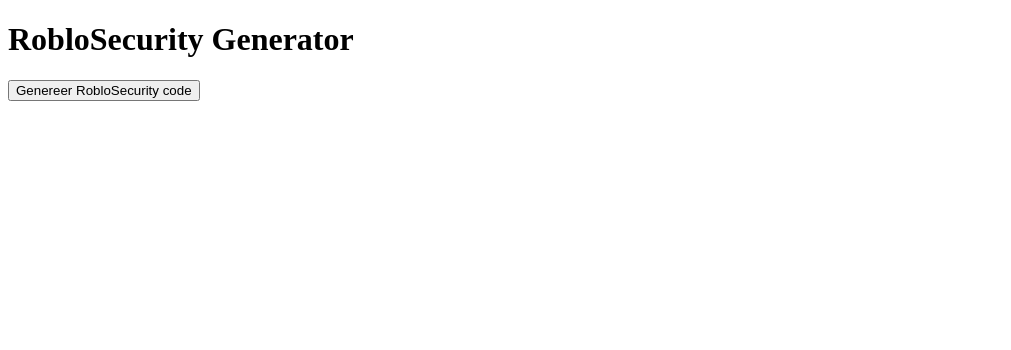
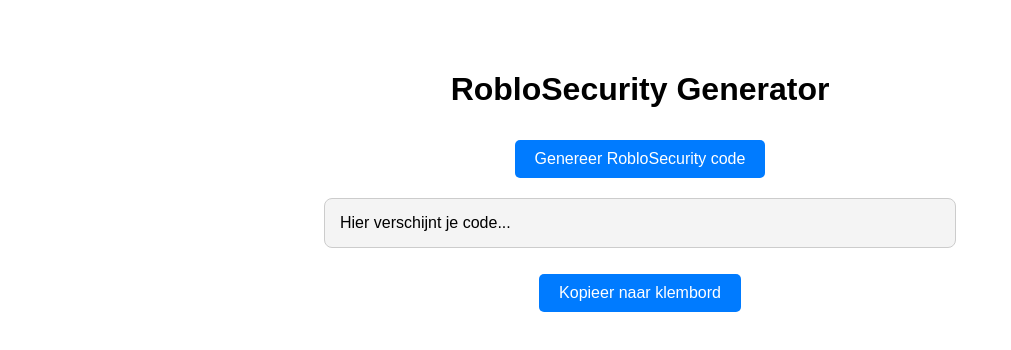
Before and after one commit to hacker12345227/roblox-tokens, a plain HTML site: page index.html in a window 1280 px wide. Shown: the whole page, without its empty margins (0-1011 px from the left). Drawn offline with Linux system fonts and the light colour scheme.

Commit message:
Update index.html

```diff
--- a/index.html
+++ b/index.html
@@ -4,11 +4,44 @@
     <meta charset="UTF-8">
     <meta name="viewport" content="width=device-width, initial-scale=1.0">
     <title>RobloSecurity Generator</title>
+    <style>
+        body {
+            font-family: Arial, sans-serif;
+            display: flex;
+            flex-direction: column;
+            align-items: center;
+            margin-top: 50px;
+        }
+        #output {
+            margin-top: 20px;
+            padding: 15px;
+            width: 90%;
+            max-width: 600px;
+            word-break: break-all;
+            background-color: #f4f4f4;
+            border: 1px solid #ccc;
+            border-radius: 8px;
+        }
+        button {
+            margin-top: 10px;
+            padding: 10px 20px;
+            cursor: pointer;
+            border: none;
+            border-radius: 5px;
+            background-color: #007bff;
+            color: white;
+            font-size: 16px;
+        }
+        button:hover {
+            background-color: #0056b3;
+        }
+    </style>
 </head>
 <body>
     <h1>RobloSecurity Generator</h1>
     <button id="generateBtn">Genereer RobloSecurity code</button>
-    <p id="output"></p>
+    <p id="output">Hier verschijnt je code...</p>
+    <button id="copyBtn">Kopieer naar klembord</button>
 
     <script src="script.js"></script>
 </body>
```
